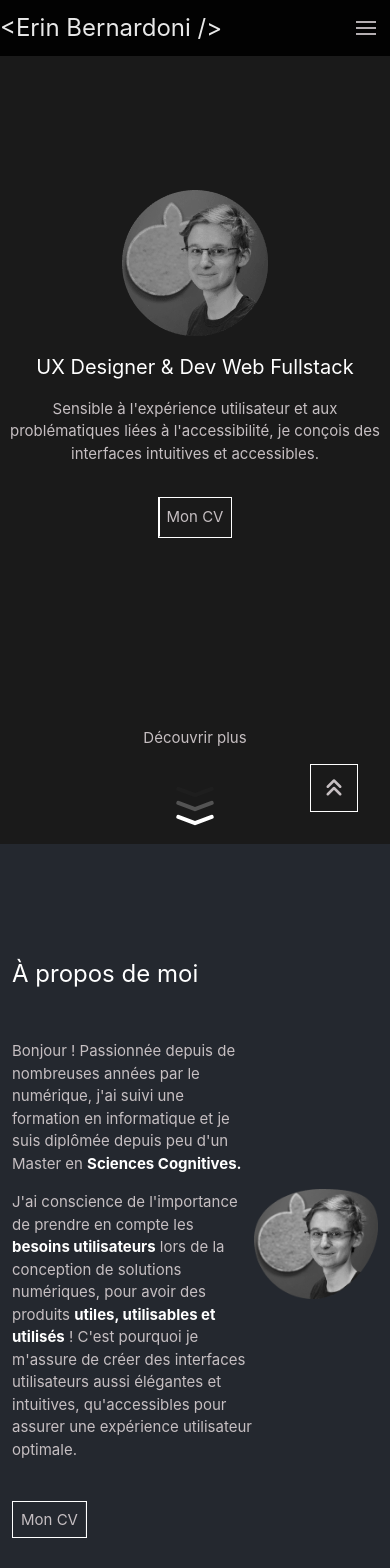
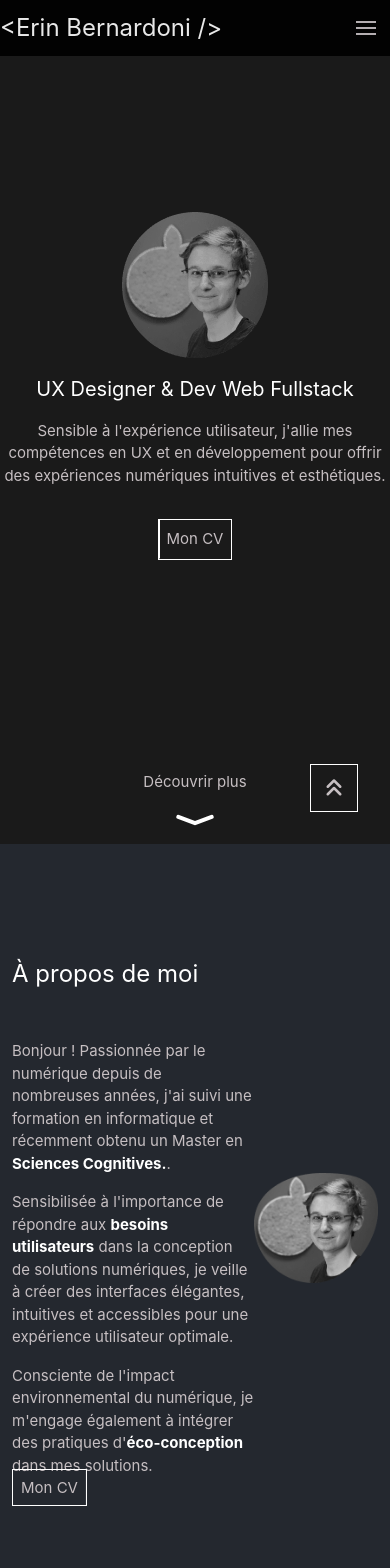
Before and after one commit to Jin-gie/portfolio, a React (Create React App) app: page / in a window 390 px wide. Shown: the top 1568 px of the page. Built offline with nearby package versions, Linux system fonts and the light colour scheme.

Commit message:
[Home] text modification

```diff
--- a/src/components/Home/Home.jsx
+++ b/src/components/Home/Home.jsx
@@ -70,9 +70,13 @@ function Home() {
         <div className='container flex justify-between items-center'>
           <div className='max-w-[66%]'>
             <h1>À propos de moi</h1>
-            <p>Bonjour ! Passionnée depuis de nombreuses années par le numérique, j'ai suivi une formation en informatique et je suis diplômée depuis peu d'un Master en <span className='text-emphaze'>Sciences Cognitives.</span></p>
-            <p className='mb-12'>J'ai conscience de l'importance de prendre en compte les <span className='text-emphaze'>besoins utilisateurs</span> lors de la conception de solutions numériques, pour avoir des produits <span className='text-emphaze'>utiles, utilisables et utilisés</span> ! C'est pourquoi je m'assure de créer des interfaces utilisateurs aussi élégantes et intuitives, qu'accessibles pour assurer une expérience utilisateur optimale.</p>
-            <a href={PDF} rel='noopener noreferrer' target='_blank' type='button' className='button button__left__right'>
+            <p>Bonjour ! Passionnée par le numérique depuis de nombreuses années, j'ai suivi une formation en informatique et récemment obtenu un Master en <span className='text-emphaze'>Sciences Cognitives.</span>.</p>
+
+            <p>Sensibilisée à l'importance de répondre aux <span className='text-emphaze'>besoins utilisateurs</span> dans la conception de solutions numériques, je veille à créer des interfaces élégantes, intuitives et accessibles pour une expérience utilisateur optimale.</p>
+
+            <p className='mb-0'>Consciente de l'impact environnemental du numérique, je m'engage également à intégrer des pratiques d'<span className='text-emphaze'>éco-conception</span> dans mes solutions.</p>
+
+            <a href={PDF} rel='noopener noreferrer' target='_blank' type='button' className='button button__left__right mt-12' >
               Mon CV
             </a>
           </div>
--- a/src/components/HomeHeader/HomeHeader.jsx
+++ b/src/components/HomeHeader/HomeHeader.jsx
@@ -16,7 +16,7 @@ const Header = () => {
         <div className='text-center flex flex-col items-center max-w-md gap-4'>
           <div><img loading="lazy" src={Photo} alt="Moi" className='grayscale hover:grayscale-0 w-[146px] h-[146px]'/></div>
           <h2 className='mb-0'>UX Designer & Dev Web Fullstack</h2>
-          <p>Sensible à l'expérience utilisateur et aux problématiques liées à l'accessibilité, je conçois des interfaces intuitives et accessibles.</p>
+          <p>Sensible à l'expérience utilisateur, j'allie mes compétences en UX et en développement pour offrir des expériences numériques intuitives et esthétiques.</p>
             <a href={PDF} rel='noopener noreferrer' target='_blank' type='button' className='button button__left__right'>
               Mon CV
             </a>
@@ -31,10 +31,10 @@ const Header = () => {
             className='hover:cursor-pointer'
       >
         <div className='flex flex-col items-center'>
-            <p>Découvrir plus</p>
+            <p className='mb-0'>Découvrir plus</p>
             <div className='flex flex-col'>
-              <IconChevronCompactDown color='#1E1E1E' size={50} className='-mb-9'/>
-              <IconChevronCompactDown color='#535353' size={50} className='-mb-9'/>
+              <IconChevronCompactDown color='#1E1E1E' size={50} className='-mb-9 hidden md:block'/>
+              <IconChevronCompactDown color='#535353' size={50} className='-mb-9 hidden md:block'/>
               <IconChevronCompactDown color='white' size={50}/>
             </div>
         </div>
```
